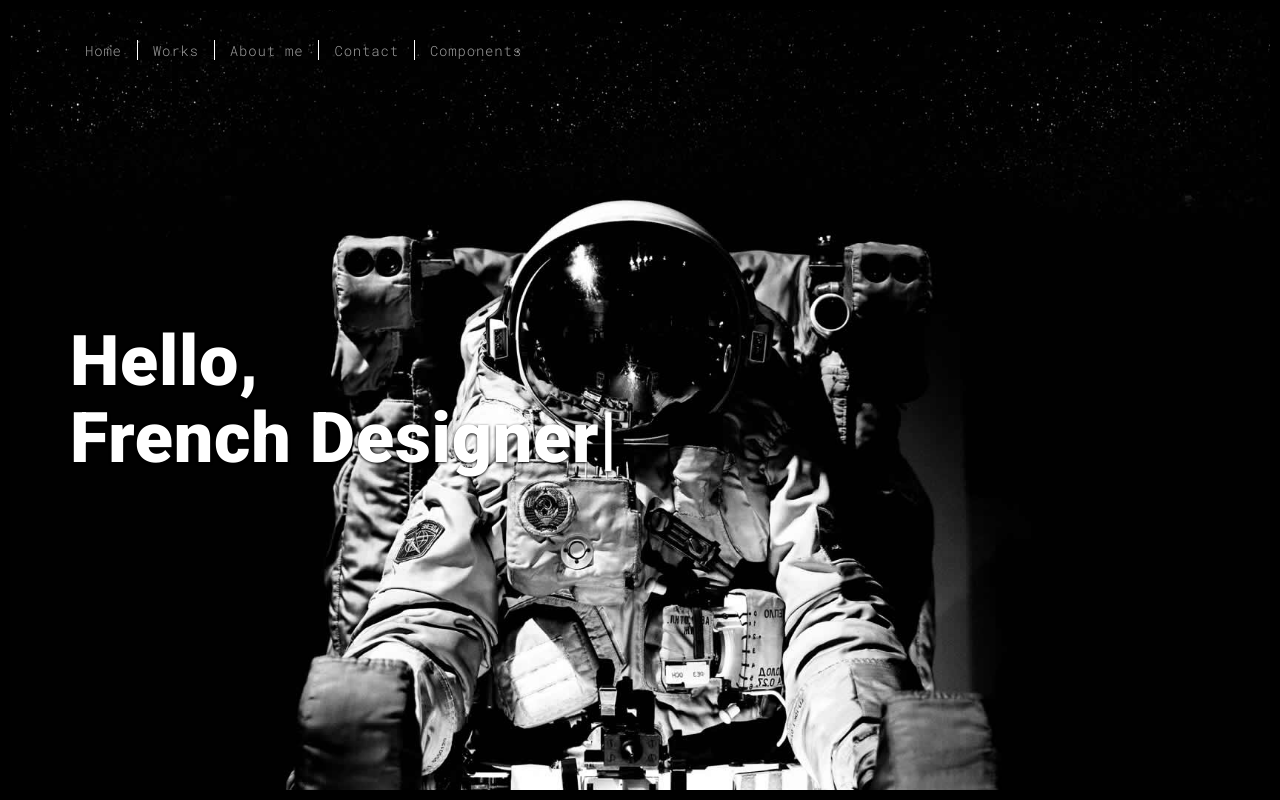
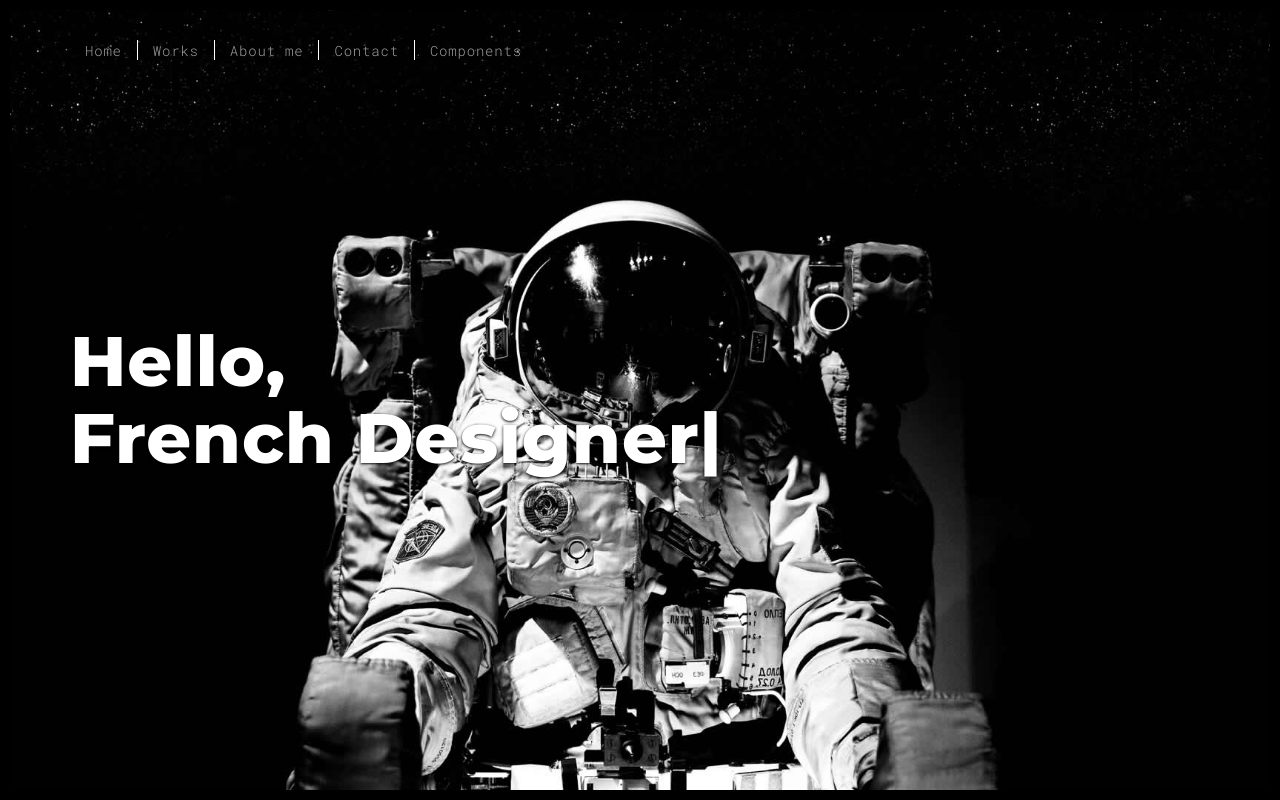
Before and after one commit to royJuanAndika/royJuanAndika.github.io, a plain HTML site: page index.html in a window 1280 px wide. Drawn offline with Linux system fonts and the light colour scheme.

Commit message:
coba lagi

```diff
--- a/index.html
+++ b/index.html
@@ -23,6 +23,12 @@
     #introduction {
       font-family: 'Montserrat', sans-serif;
       font-weight: 800;
+    }
+
+    /* More specific selector to override the CSS in main.3f6952e4.css */
+    #introduction h1 {
+      font-family: 'Montserrat', sans-serif !important;
+      font-weight: 800 !important;
     }
   </style>
 
```
